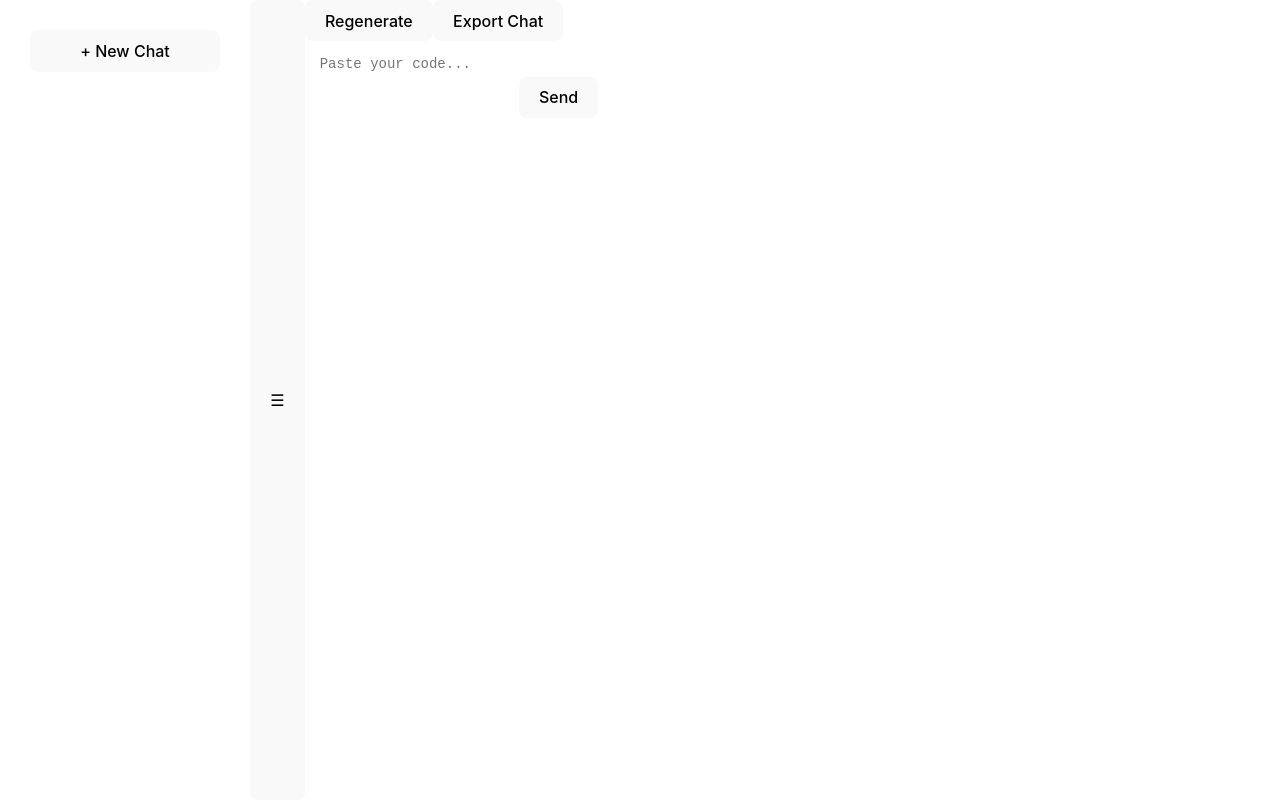
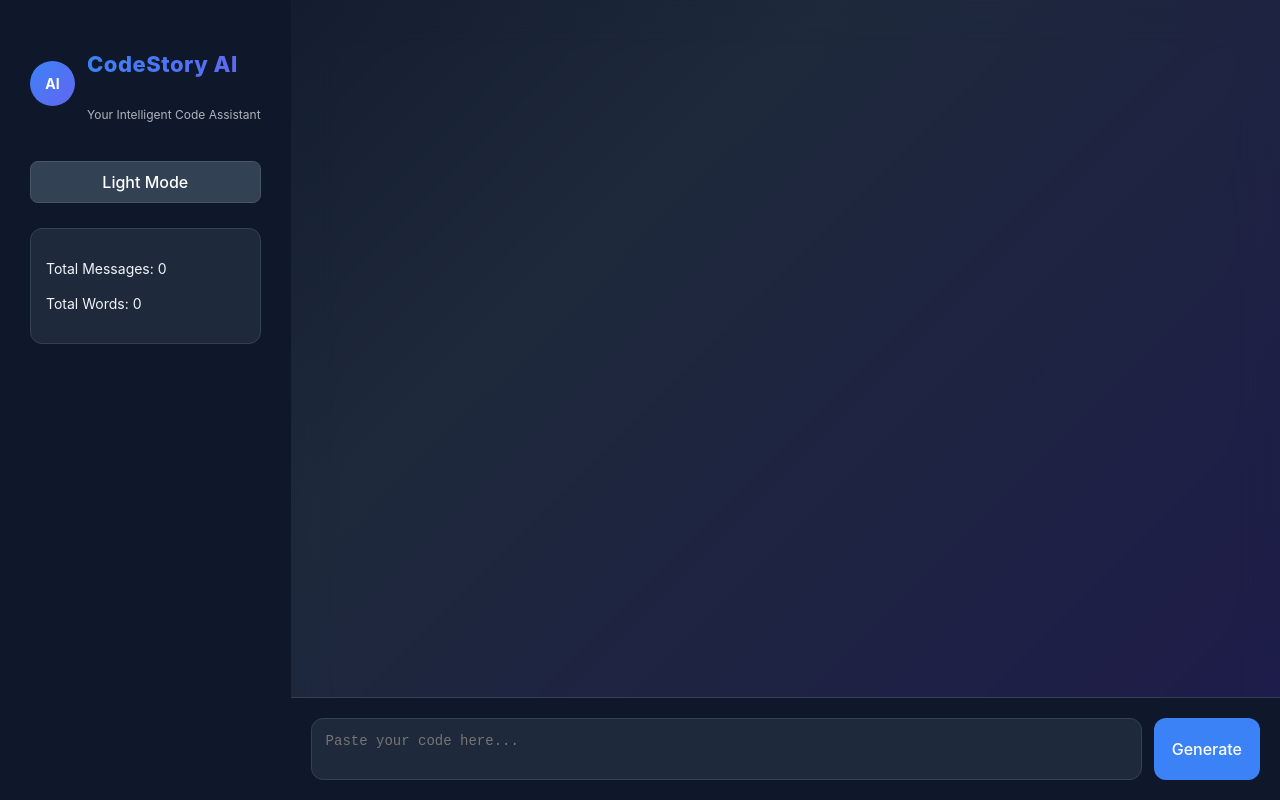
Before and after one commit to dhanshree-creator/learning-dna-ai, a React app in the folder frontend/: page / in a window 1280 px wide. Built offline with nearby package versions, Linux system fonts and the light colour scheme; the HTML template or start-up script is replaced by a standard one.

Commit message:
Fix handleSubmit logic

```diff
--- a/frontend/src/App.jsx
+++ b/frontend/src/App.jsx
@@ -1,291 +1,149 @@
-import { useState, useEffect, useRef } from "react";
+import { useState, useRef, useEffect } from "react";
+import { Prism as SyntaxHighlighter } from "react-syntax-highlighter";
+import { oneDark, oneLight } from "react-syntax-highlighter/dist/esm/styles/prism";
+import ReactMarkdown from "react-markdown";
+import remarkGfm from "remark-gfm";
 import "./App.css";
 
 function App() {
-
-const [chats,setChats] = useState([]);
-const [currentChat,setCurrentChat] = useState(null);
-const [input,setInput] = useState("");
-const [loading,setLoading] = useState(false);
-const [sidebarOpen,setSidebarOpen] = useState(true);
-
+  const [code, setCode] = useState("");
+  const [messages, setMessages] = useState([]);
+  const [loading, setLoading] = useState(false);
+  const [darkMode, setDarkMode] = useState(true);
   const bottomRef = useRef(null);
 
+  const wordCount = messages.reduce(
+    (acc, msg) => acc + msg.content.split(" ").length,
+    0
+  );
 
-/* LOAD CHATS */
-useEffect(()=>{
-const saved = localStorage.getItem("allChats");
-if(saved){
-setChats(JSON.parse(saved));
-}
-},[]);
+  useEffect(() => {
+    bottomRef.current?.scrollIntoView({ behavior: "smooth" });
+  }, [messages, loading]);
 
+  const handleSubmit = async () => {
+  if (!code.trim() || loading) return;
 
-/* SAVE CHATS */
-useEffect(()=>{
-localStorage.setItem("allChats",JSON.stringify(chats));
-},[chats]);
-
-
-/* AUTO SCROLL */
-useEffect(()=>{
-bottomRef.current?.scrollIntoView({behavior:"smooth"});
-},[chats]);
-
-
-/* CREATE NEW CHAT */
-
-const newChat = ()=>{
-
-const chat = {
-id:Date.now(),
-title:"New Chat",
-messages:[]
-};
-
-setChats(prev=>[chat,...prev]);
-setCurrentChat(chat.id);
-
-};
-
-
-/* SELECT CHAT */
-
-const selectChat = (id)=>{
-setCurrentChat(id);
-};
-
-
-/* GET CURRENT CHAT */
-
-const chat = chats.find(c=>c.id === currentChat);
-
-
-/* SEND MESSAGE */
-
-const sendMessage = async ()=>{
-
-if(!input.trim()) return;
-
-const userMsg = {
-role:"user",
-content:input
-};
-
-const updatedChats = chats.map(c=>{
-
-if(c.id === currentChat){
-
-return {
-...c,
-messages:[...c.messages,userMsg]
-};
-
-}
-
-return c;
-
-});
-
-setChats(updatedChats);
-setInput("");
+  const userMessage = { role: "user", content: code };
+  setMessages((prev) => [...prev, userMessage]);
   setLoading(true);
 
-
-try{
-
-const res = await fetch(
+  try {
+    const response = await fetch(
       "https://ai-bharat-5q4q.onrender.com/explain",
       {
-method:"POST",
-headers:{
-"Content-Type":"application/json"
+        method: "POST",
+        headers: {
+          "Content-Type": "application/json"
         },
-body:JSON.stringify({
-code:input,
-level:"beginner",
-context:"simple"
+        body: JSON.stringify({
+          code: code,
+          level: "beginner",
+          context: "simple"
         })
       }
     );
 
-const data = await res.json();
+    const data = await response.json();
 
-const aiMsg = {
-role:"ai",
-content:data.explanation || "Error"
-};
-
-setChats(prev =>
-prev.map(c =>
-
-c.id === currentChat
-? {...c, messages:[...c.messages,aiMsg]}
-: c
-
-));
-
-}catch{
-
-const errMsg = {
-role:"ai",
-content:"Server error"
-};
-
-setChats(prev =>
-prev.map(c =>
-
-c.id === currentChat
-? {...c, messages:[...c.messages,errMsg]}
-: c
-
-));
-
+    setMessages((prev) => [
+      ...prev,
+      {
+        role: "ai",
+        content: data.explanation || "Something went wrong."
+      }
+    ]);
+  } catch (error) {
+    console.error("Error:", error);
+    setMessages((prev) => [
+      ...prev,
+      { role: "ai", content: "Server error." }
+    ]);
   }
 
   setLoading(false);
-
+  setCode("");
+};
+  const copyToClipboard = (text) => {
+    navigator.clipboard.writeText(text);
   };
 
-
-/* REGENERATE RESPONSE */
-
-const regenerate = ()=>{
-
-if(!chat || chat.messages.length === 0) return;
-
-const lastUser = [...chat.messages].reverse().find(m=>m.role==="user");
-
-if(lastUser){
-setInput(lastUser.content);
-sendMessage();
-}
-
-};
-
-
-/* EXPORT CHAT */
-
-const exportChat = ()=>{
-
-if(!chat) return;
-
-const text = chat.messages
-.map(m => `${m.role.toUpperCase()}:\n${m.content}\n`)
-.join("\n");
-
-const blob = new Blob([text],{type:"text/plain"});
-const url = URL.createObjectURL(blob);
-
-const a = document.createElement("a");
-a.href = url;
-a.download = "chat.txt";
-a.click();
-
-};
-
-
   return (
-
-<div className="app">
-
-{/* SIDEBAR */}
-
-<div className={`sidebar ${sidebarOpen ? "open" : ""}`}>
-
-<button onClick={newChat}>
-+ New Chat
+    <div className={darkMode ? "app dark" : "app light"}>
+      {/* Sidebar */}
+      <div className="sidebar">
+        <div className="logo-section">
+  <div className="logo-circle">AI</div>
+  <div>
+    <h2>CodeStory AI</h2>
+    <p className="subtitle">Your Intelligent Code Assistant</p>
+  </div>
+</div>
+        <button onClick={() => setDarkMode(!darkMode)}>
+          {darkMode ? "Light Mode" : "Dark Mode"}
         </button>
 
-<div className="chat-history">
-
-{chats.map(c => (
-
-<div
-key={c.id}
-className="chat-item"
-onClick={()=>selectChat(c.id)}
->
-
-{c.title}
-
+        <div className="usage">
+          <p>Total Messages: {messages.length}</p>
+          <p>Total Words: {wordCount}</p>
+        </div>
       </div>
 
+      {/* Chat Area */}
+      <div className="main">
+        <div className="chat-area">
+          {messages.map((msg, index) => (
+  <div
+    key={index}
+    className={`message-wrapper ${msg.role}`}
+  >
+    {/* AI Avatar */}
+    {msg.role === "ai" && (
+      <div className="avatar">🤖</div>
+    )}
+
+    <div className={`message ${msg.role === "user" ? "user" : "bot"}`}>
+      {msg.role === "user" ? (
+        <div className="code-block">
+          <SyntaxHighlighter
+            language="javascript"
+            style={darkMode ? oneDark : oneLight}
+          >
+            {msg.content}
+          </SyntaxHighlighter>
+          <button
+            className="copy-btn"
+            onClick={() => copyToClipboard(msg.content)}
+          >
+            Copy
+          </button>
+        </div>
+      ) : (
+        <ReactMarkdown remarkPlugins={[remarkGfm]}>
+          {msg.content}
+        </ReactMarkdown>
+      )}
+    </div>
+  </div>
 ))}
-
+          {loading && <div className="message bot">Thinking...</div>}
+          <div ref={bottomRef}></div>
         </div>
 
+        {/* Input Area */}
+        <div className="input-area">
+          <textarea
+            placeholder="Paste your code here..."
+            value={code}
+            onChange={(e) => setCode(e.target.value)}
+          />
+          <button onClick={handleSubmit} disabled={loading}>
+            {loading ? "Generating..." : "Generate"}
+          </button>
         </div>
-
-
-{/* MOBILE MENU BUTTON */}
-
-<button
-className="menu-btn"
-onClick={()=>setSidebarOpen(!sidebarOpen)}
->
-☰
-</button>
-
-
-{/* CHAT AREA */}
-
-<div className="main">
-
-<div className="messages">
-
-{chat?.messages.map((m,i)=>(
-
-<div key={i} className={`msg ${m.role}`}>
-{m.content}
       </div>
-
-))}
-
-{loading && <div className="msg ai">Thinking...</div>}
-
-<div ref={bottomRef}></div>
-
     </div>
-
-
-{/* ACTION BUTTONS */}
-
-<div className="actions">
-
-<button onClick={regenerate}>
-Regenerate
-</button>
-
-<button onClick={exportChat}>
-Export Chat
-</button>
-
-</div>
-
-
-{/* INPUT */}
-
-<div className="input-bar">
-
-<textarea
-value={input}
-onChange={(e)=>setInput(e.target.value)}
-placeholder="Paste your code..."
-/>
-
-<button onClick={sendMessage}>
-Send
-</button>
-
-</div>
-
-</div>
-
-</div>
-
   );
-
 }
 
 export default App;
```
Lines whose indentation alone changed are shown as unchanged.
